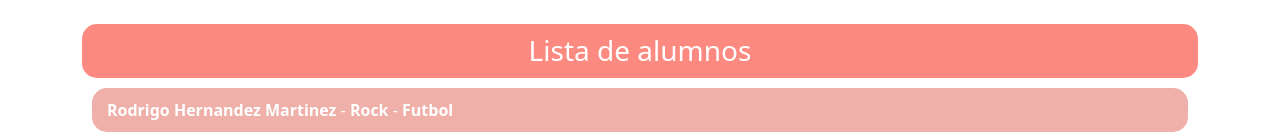
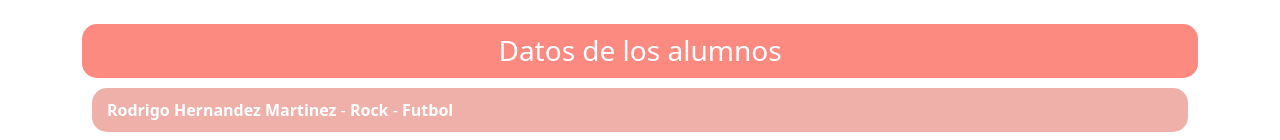
Before and after one commit to santiagomary1004/constantesVue_Maribel, a Vue app: page / in a window 1280 px wide. Shown: the top 140 px of the page. Built offline with nearby package versions, Linux system fonts and the light colour scheme.

Commit message:
Modificando recorrido1

```diff
--- a/index.html
+++ b/index.html
@@ -6,7 +6,7 @@
     <meta name="viewport" content="width=device-width, initial-scale=1.0" />
 
     <link href="https://cdn.jsdelivr.net/npm/bootstrap@5.3.2/dist/css/bootstrap.min.css" rel="stylesheet" integrity="sha384-T3c6CoIi6uLrA9TneNEoa7RxnatzjcDSCmG1MXxSR1GAsXEV/Dwwykc2MPK8M2HN" crossorigin="anonymous">
-    <title>Vite + Vue</title>
+    <title>COMPONENTES</title>
   </head>
   <body>
     <div id="app"></div>
--- a/src/App.vue
+++ b/src/App.vue
@@ -1,6 +1,9 @@
 <script setup>
+// Importacion de HelloWorld
 import HelloWorld from './components/HelloWorld.vue'
+// Importacion de recorrido
 import recorrido from './components/recorrido.vue';
+// Importacion de recorrido1
 import recorrido1 from './components/recorrido1.vue';
 </script>
 
--- a/src/components/recorrido1.vue
+++ b/src/components/recorrido1.vue
@@ -22,7 +22,7 @@
 </script>
 <template>
     <div class="container">
-    <h3 class="mt-4">Lista de alumnos</h3>
+    <h3 class="mt-4">Datos de los alumnos</h3>
     <ul>
         <li v-for="datalum in datalum1" :key="datalum.id">
             <strong>{{ datalum.nombre }} {{ datalum.apaterno }} {{ datalum.amaterno }} </strong> -
```
